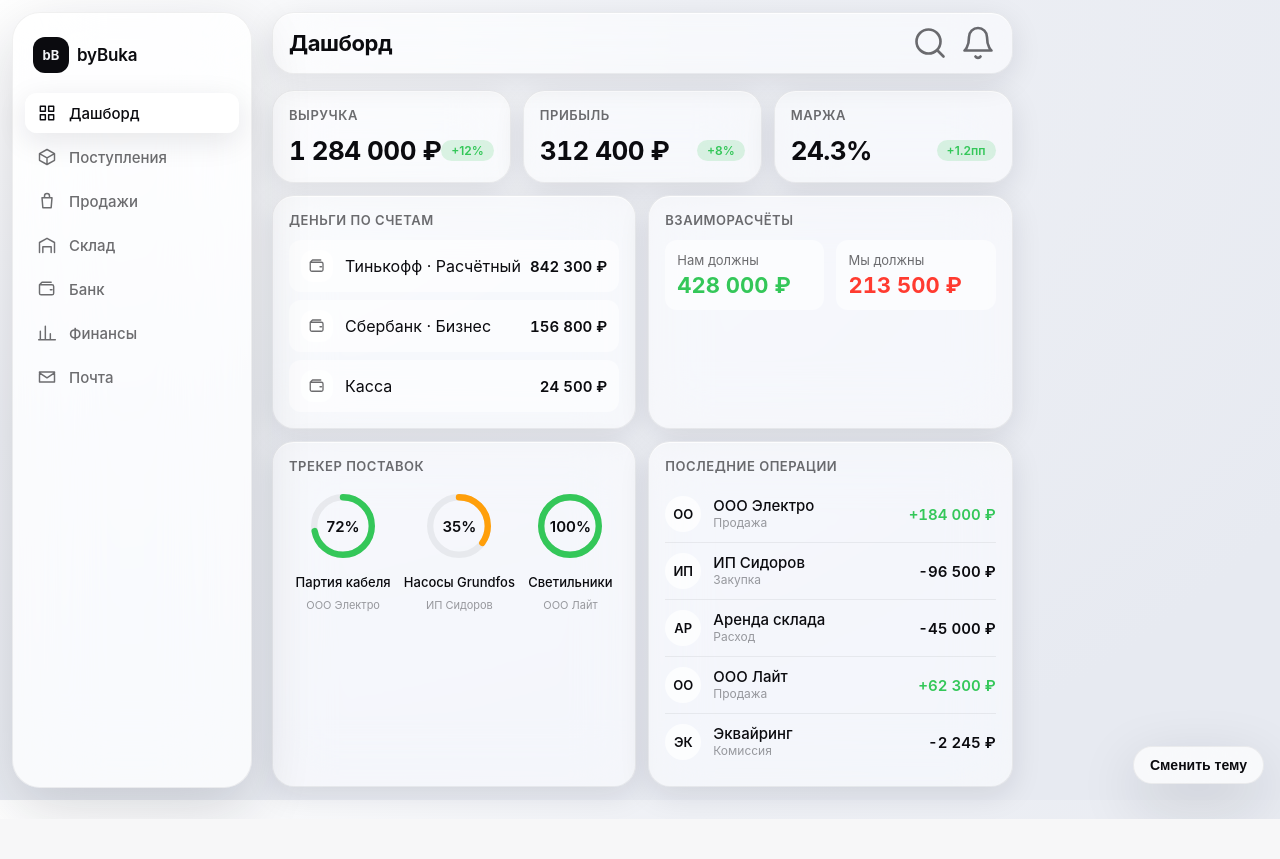
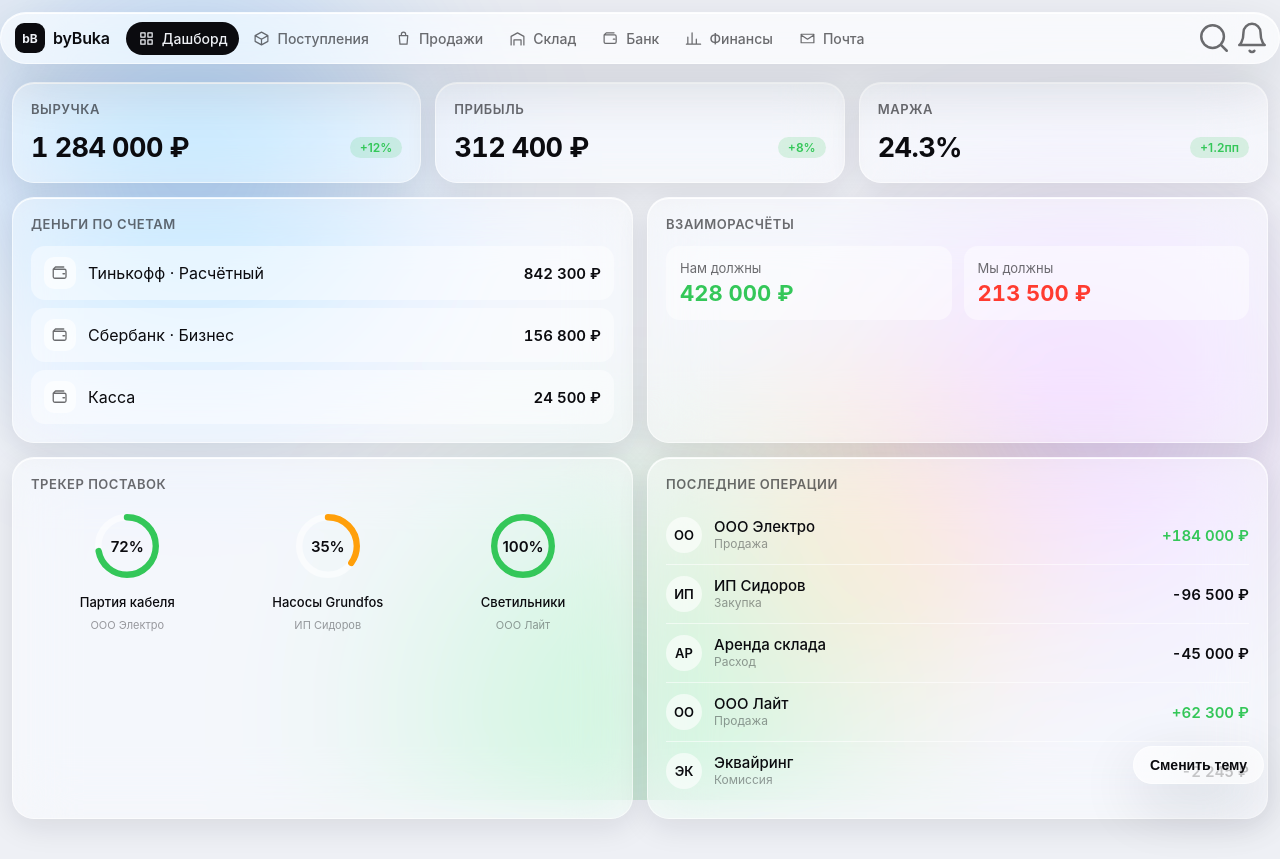
Before and after one commit to buyantk-timxfey/byB-WS, a Laravel app: page /preview.html in a window 1280 px wide. Before the commit the page ends 819 px from the top, so only its background shows below. Run offline with Laravel 12, Linux system fonts and the light colour scheme.

Commit message:
design(v2): верхняя навигация вместо сайдбара (как Apple) + цветная глубина фона для настоящего стекла
Co-Authored-By: Claude Opus 4.8 <noreply@anthropic.com>
Claude-Session: https://claude.ai/code/session_01R9rNEgtwbBXA3aXF9acmaZ

```diff
--- a/v2/preview.html
+++ b/v2/preview.html
@@ -6,58 +6,69 @@
 <title>byBuka 2.0 — превью дашборда</title>
 <style>
 :root{
-  --bg:#f2f3f7;
-  --bg-grad:radial-gradient(120% 120% at 0% 0%, #fff 0%, #eef0f5 45%, #e7eaf1 100%);
+  --bg:#eef0f5;
   --ink:#0b0b0f; --ink-2:rgba(11,11,15,.6); --ink-3:rgba(11,11,15,.4);
-  --glass-fill:rgba(255,255,255,.55); --glass-fill-strong:rgba(255,255,255,.72);
-  --glass-border:rgba(0,0,0,.06); --glass-highlight:rgba(255,255,255,.8);
-  --shadow:0 8px 30px rgba(17,22,40,.1); --shadow-lg:0 20px 60px rgba(17,22,40,.16);
+  --glass-fill:rgba(255,255,255,.45); --glass-fill-strong:rgba(255,255,255,.6);
+  --glass-border:rgba(255,255,255,.55); --glass-highlight:rgba(255,255,255,.9);
+  --shadow:0 8px 30px rgba(17,22,40,.1); --shadow-lg:0 20px 60px rgba(17,22,40,.14);
   --income:#34c759; --expense:#ff3b30; --warn:#ff9f0a;
-  --r-card:22px; --r-sheet:28px; --r-control:12px;
+  --r-card:22px; --r-sheet:26px; --r-control:12px;
+  --orb-a:rgba(10,132,255,.35); --orb-b:rgba(52,199,89,.3); --orb-c:rgba(175,82,222,.3); --orb-d:rgba(255,159,10,.25);
 }
-@media (prefers-color-scheme:dark){:root:not([data-theme]){--dark:1}}
-:root[data-theme="dark"], :root:not([data-theme]){}
 .dark, :root[data-theme="dark"]{
-  --bg:#0b0b0f; --bg-grad:radial-gradient(120% 120% at 0% 0%, #1b1d27 0%, #121319 50%, #0b0b0f 100%);
+  --bg:#0b0b0f;
   --ink:#f5f6f8; --ink-2:rgba(245,246,248,.62); --ink-3:rgba(245,246,248,.4);
-  --glass-fill:rgba(255,255,255,.06); --glass-fill-strong:rgba(255,255,255,.12);
-  --glass-border:rgba(255,255,255,.09); --glass-highlight:rgba(255,255,255,.14);
+  --glass-fill:rgba(255,255,255,.07); --glass-fill-strong:rgba(255,255,255,.12);
+  --glass-border:rgba(255,255,255,.12); --glass-highlight:rgba(255,255,255,.16);
   --shadow:0 10px 40px rgba(0,0,0,.5); --shadow-lg:0 24px 70px rgba(0,0,0,.6);
+  --orb-a:rgba(10,132,255,.45); --orb-b:rgba(52,199,89,.4); --orb-c:rgba(175,82,222,.45); --orb-d:rgba(255,159,10,.3);
 }
 *{box-sizing:border-box;margin:0;padding:0}
-body{min-height:100dvh;background:var(--bg);background-image:var(--bg-grad);background-attachment:fixed;color:var(--ink);
+html{color-scheme:light dark}
+body{min-height:100dvh;background:var(--bg);color:var(--ink);
   font-family:-apple-system,BlinkMacSystemFont,"SF Pro Text","SF Pro Display",system-ui,sans-serif;-webkit-font-smoothing:antialiased}
+/* Цветная глубина фона — чтобы стекло реально преломляло (как у Apple) */
+.orbs{position:fixed;inset:0;z-index:-1;overflow:hidden;pointer-events:none}
+.orbs::before,.orbs::after,.orb3{content:"";position:absolute;border-radius:50%;filter:blur(80px)}
+.orbs::before{width:46vw;height:46vw;left:-8vw;top:-10vw;background:radial-gradient(circle,var(--orb-a),transparent 70%)}
+.orbs::after{width:42vw;height:42vw;right:-6vw;top:18vh;background:radial-gradient(circle,var(--orb-c),transparent 70%)}
+.orb3{width:50vw;height:50vw;left:24vw;bottom:-18vw;background:radial-gradient(circle,var(--orb-b),transparent 70%)}
+.orb4{content:"";position:absolute;width:34vw;height:34vw;right:14vw;bottom:6vh;border-radius:50%;filter:blur(80px);background:radial-gradient(circle,var(--orb-d),transparent 70%)}
 .tnum{font-variant-numeric:tabular-nums}
-.glass{background:var(--glass-fill);backdrop-filter:blur(28px) saturate(180%);-webkit-backdrop-filter:blur(28px) saturate(180%);
+.glass{background:var(--glass-fill);backdrop-filter:blur(30px) saturate(190%);-webkit-backdrop-filter:blur(30px) saturate(190%);
   border:1px solid var(--glass-border);box-shadow:var(--shadow),inset 0 1px 0 var(--glass-highlight);border-radius:var(--r-card)}
-.glass-strong{background:var(--glass-fill-strong);backdrop-filter:blur(40px) saturate(180%);-webkit-backdrop-filter:blur(40px) saturate(180%);
-  border:1px solid var(--glass-border);box-shadow:var(--shadow-lg),inset 0 1px 0 var(--glass-highlight);border-radius:var(--r-sheet)}
-.layout{display:flex;gap:0}
-.sidebar{position:fixed;left:12px;top:12px;bottom:12px;width:240px;display:flex;flex-direction:column;padding:12px;z-index:30}
-.logo{display:flex;align-items:center;gap:8px;padding:12px 8px}
-.logo .mark{width:36px;height:36px;border-radius:12px;background:var(--ink);color:var(--bg);display:flex;align-items:center;justify-content:center;font-weight:700;font-size:13px}
-.logo .name{font-size:17px;font-weight:600;letter-spacing:-.01em}
-.nav{margin-top:8px;display:flex;flex-direction:column;gap:4px;flex:1}
-.nav a{display:flex;align-items:center;gap:12px;padding:10px 12px;border-radius:12px;color:var(--ink-2);text-decoration:none;font-size:15px;font-weight:500}
-.nav a.active{background:var(--glass-fill-strong);color:var(--ink);box-shadow:var(--shadow)}
-.nav svg{width:20px;height:20px}
-.main{margin-left:260px;padding:0 12px 32px}
-.topbar{position:sticky;top:12px;z-index:20;margin:12px 0 16px;padding:12px 16px;display:flex;align-items:center;gap:12px}
-.topbar h1{font-size:22px;font-weight:700;letter-spacing:-.02em;flex:1}
-.icbtn{width:36px;height:36px;border:0;background:transparent;color:var(--ink-2);display:flex;align-items:center;justify-content:center;border-radius:12px;cursor:pointer}
-.grid{display:grid;grid-template-columns:repeat(6,1fr);gap:12px}
-.w{padding:16px;display:flex;flex-direction:column}
-.w h2{font-size:13px;font-weight:600;text-transform:uppercase;letter-spacing:.04em;color:var(--ink-2);margin-bottom:12px}
+.glass-strong{background:var(--glass-fill-strong);backdrop-filter:blur(40px) saturate(190%);-webkit-backdrop-filter:blur(40px) saturate(190%);
+  border:1px solid var(--glass-border);box-shadow:var(--shadow-lg),inset 0 1px 0 var(--glass-highlight);border-radius:999px}
+
+/* ВЕРХНЯЯ ПОЛОСА-НАВИГАЦИЯ (как Apple) */
+.topnav{position:sticky;top:12px;z-index:30;margin:12px auto 18px;max-width:1400px;display:flex;align-items:center;gap:10px;padding:8px 10px 8px 14px}
+.brand{display:flex;align-items:center;gap:8px;padding-right:6px}
+.brand .mark{width:30px;height:30px;border-radius:9px;background:var(--ink);color:var(--bg);display:flex;align-items:center;justify-content:center;font-weight:700;font-size:12px}
+.brand .name{font-size:16px;font-weight:600;letter-spacing:-.01em;white-space:nowrap}
+.links{display:flex;align-items:center;gap:2px;flex:1;overflow-x:auto;scrollbar-width:none}
+.links::-webkit-scrollbar{display:none}
+.links a{display:flex;align-items:center;gap:7px;padding:8px 12px;border-radius:999px;color:var(--ink-2);text-decoration:none;font-size:14px;font-weight:500;white-space:nowrap}
+.links a.active{background:var(--ink);color:var(--bg)}
+.links a:not(.active):hover{color:var(--ink)}
+.links svg{width:17px;height:17px}
+.actions{display:flex;align-items:center;gap:4px}
+.icbtn{width:34px;height:34px;border:0;background:transparent;color:var(--ink-2);display:flex;align-items:center;justify-content:center;border-radius:999px;cursor:pointer}
+.icbtn:hover{color:var(--ink);background:var(--glass-fill)}
+
+.container{max-width:1400px;margin:0 auto;padding:0 12px 40px}
+.grid{display:grid;grid-template-columns:repeat(6,1fr);gap:14px}
+.w{padding:18px;display:flex;flex-direction:column}
+.w h2{font-size:13px;font-weight:600;text-transform:uppercase;letter-spacing:.04em;color:var(--ink-2);margin-bottom:14px}
 .col2{grid-column:span 2}.col3{grid-column:span 3}
-.kpi-val{font-size:26px;font-weight:700;letter-spacing:-.02em}
+.kpi-val{font-size:27px;font-weight:700;letter-spacing:-.02em}
 .pill{border-radius:999px;font-weight:600;font-size:12px;padding:3px 10px;background:rgba(52,199,89,.16);color:var(--income)}
 .row{display:flex;align-items:center;justify-content:space-between}
 .acc{display:flex;flex-direction:column;gap:8px}
-.acc .item{display:flex;align-items:center;justify-content:space-between;padding:10px 12px;border-radius:12px;background:var(--glass-fill)}
+.acc .item{display:flex;align-items:center;justify-content:space-between;padding:11px 13px;border-radius:14px;background:var(--glass-fill)}
 .acc .left{display:flex;align-items:center;gap:12px}
-.chip{width:32px;height:32px;border-radius:12px;background:var(--glass-fill-strong);display:flex;align-items:center;justify-content:center;color:var(--ink-2)}
+.chip{width:32px;height:32px;border-radius:10px;background:var(--glass-fill-strong);display:flex;align-items:center;justify-content:center;color:var(--ink-2)}
 .debt{display:grid;grid-template-columns:1fr 1fr;gap:12px}
-.debt .b{border-radius:12px;padding:12px;background:var(--glass-fill)}
+.debt .b{border-radius:14px;padding:14px;background:var(--glass-fill)}
 .debt .lbl{font-size:13px;color:var(--ink-2)}
 .debt .num{margin-top:4px;font-size:22px;font-weight:700}
 .track{display:flex;justify-content:space-around}
@@ -65,33 +76,31 @@ body{min-height:100dvh;background:var(--bg);background-image:var(--bg-grad);back
 .ring{position:relative;width:80px;height:80px;display:flex;align-items:center;justify-content:center}
 .ring svg{transform:rotate(-90deg)}
 .ring span{position:absolute;font-size:15px;font-weight:600}
-.tx .t{display:flex;align-items:center;justify-content:space-between;padding:10px 0;border-bottom:1px solid var(--glass-border)}
+.tx .t{display:flex;align-items:center;justify-content:space-between;padding:11px 0;border-bottom:1px solid var(--glass-border)}
 .tx .t:last-child{border-bottom:0}
 .tx .left{display:flex;align-items:center;gap:12px}
 .av{width:36px;height:36px;border-radius:999px;background:var(--glass-fill-strong);display:flex;align-items:center;justify-content:center;font-size:13px;font-weight:600}
 .tx .nm{font-size:15px;font-weight:500;line-height:1.1}
 .tx .cat{font-size:12px;color:var(--ink-3)}
 .amt{font-size:15px;font-weight:600}
-.tabbar{display:none}
-.themebtn{position:fixed;right:16px;bottom:16px;z-index:50;padding:10px 16px;border:0;border-radius:999px;font-size:14px;font-weight:600;cursor:pointer;
-  background:var(--glass-fill-strong);backdrop-filter:blur(30px);color:var(--ink);box-shadow:var(--shadow-lg);border:1px solid var(--glass-border)}
-@media (max-width:900px){
-  .sidebar{display:none}
-  .main{margin-left:0;padding-bottom:96px}
+.themebtn{position:fixed;right:16px;bottom:16px;z-index:50;padding:10px 16px;border:1px solid var(--glass-border);border-radius:999px;font-size:14px;font-weight:600;cursor:pointer;
+  background:var(--glass-fill-strong);backdrop-filter:blur(30px);-webkit-backdrop-filter:blur(30px);color:var(--ink);box-shadow:var(--shadow-lg)}
+@media (max-width:820px){
   .grid{grid-template-columns:repeat(2,1fr)}
-  .col3{grid-column:span 2}
-  .tabbar{display:flex;position:fixed;left:12px;right:12px;bottom:12px;z-index:40;padding:8px;justify-content:space-around}
-  .tabbar a{display:flex;flex-direction:column;align-items:center;gap:4px;color:var(--ink-3);text-decoration:none;font-size:11px;font-weight:500;flex:1;padding:6px 0}
-  .tabbar a.active{color:var(--ink)} .tabbar svg{width:22px;height:22px}
-  .themebtn{bottom:96px}
+  .col3{grid-column:span 2}.col2{grid-column:span 1}
+  .brand .name{display:none}
+}
+@media (max-width:560px){
+  .col2{grid-column:span 2}
 }
 </style>
 </head>
 <body>
-<div class="layout">
-  <aside class="sidebar glass-strong">
-    <div class="logo"><div class="mark">bB</div><div class="name">byBuka</div></div>
-    <nav class="nav">
+<div class="orbs"><div class="orb3"></div><div class="orb4"></div></div>
+
+<header class="topnav glass-strong">
+  <div class="brand"><div class="mark">bB</div><div class="name">byBuka</div></div>
+  <nav class="links">
     <a class="active" href="#"><svg viewBox="0 0 24 24" fill="none" stroke="currentColor" stroke-width="1.75" stroke-linecap="round" stroke-linejoin="round"><path d="M4 4h6v6H4zM14 4h6v6h-6zM4 14h6v6H4zM14 14h6v6h-6z"/></svg>Дашборд</a>
     <a href="#"><svg viewBox="0 0 24 24" fill="none" stroke="currentColor" stroke-width="1.75" stroke-linecap="round" stroke-linejoin="round"><path d="M21 8l-9-5-9 5 9 5 9-5zM3 8v8l9 5 9-5V8M12 13v8"/></svg>Поступления</a>
     <a href="#"><svg viewBox="0 0 24 24" fill="none" stroke="currentColor" stroke-width="1.75" stroke-linecap="round" stroke-linejoin="round"><path d="M6 8h12l-1 12H7L6 8zM9 8V6a3 3 0 0 1 6 0v2"/></svg>Продажи</a>
@@ -100,14 +109,13 @@ body{min-height:100dvh;background:var(--bg);background-image:var(--bg-grad);back
     <a href="#"><svg viewBox="0 0 24 24" fill="none" stroke="currentColor" stroke-width="1.75" stroke-linecap="round" stroke-linejoin="round"><path d="M4 20V10M10 20V4M16 20v-7M22 20H2"/></svg>Финансы</a>
     <a href="#"><svg viewBox="0 0 24 24" fill="none" stroke="currentColor" stroke-width="1.75" stroke-linecap="round" stroke-linejoin="round"><path d="M3 6h18v12H3zM3 7l9 6 9-6"/></svg>Почта</a>
   </nav>
-  </aside>
-
-  <main class="main">
-    <header class="topbar glass"><h1>Дашборд</h1>
+  <div class="actions">
     <button class="icbtn"><svg viewBox="0 0 24 24" fill="none" stroke="currentColor" stroke-width="1.75" stroke-linecap="round" stroke-linejoin="round"><path d="M11 19a8 8 0 1 0 0-16 8 8 0 0 0 0 16zM21 21l-4.3-4.3"/></svg></button>
     <button class="icbtn"><svg viewBox="0 0 24 24" fill="none" stroke="currentColor" stroke-width="1.75" stroke-linecap="round" stroke-linejoin="round"><path d="M18 8a6 6 0 1 0-12 0c0 7-3 9-3 9h18s-3-2-3-9M13.7 21a2 2 0 0 1-3.4 0"/></svg></button>
+  </div>
 </header>
 
+<main class="container">
   <div class="grid">
     <div class="w glass col2"><h2>Выручка</h2><div class="row"><span class="kpi-val tnum">1 284 000 ₽</span><span class="pill">+12%</span></div></div>
     <div class="w glass col2"><h2>Прибыль</h2><div class="row"><span class="kpi-val tnum">312 400 ₽</span><span class="pill">+8%</span></div></div>
@@ -147,14 +155,6 @@ body{min-height:100dvh;background:var(--bg);background-image:var(--bg-grad);back
     </div>
   </div>
 </main>
-</div>
-
-<nav class="tabbar glass-strong">
-  <a class="active" href="#"><svg viewBox="0 0 24 24" fill="none" stroke="currentColor" stroke-width="1.75" stroke-linecap="round" stroke-linejoin="round"><path d="M4 4h6v6H4zM14 4h6v6h-6zM4 14h6v6H4zM14 14h6v6h-6z"/></svg>Главная</a>
-  <a href="#"><svg viewBox="0 0 24 24" fill="none" stroke="currentColor" stroke-width="1.75" stroke-linecap="round" stroke-linejoin="round"><path d="M21 8l-9-5-9 5 9 5 9-5zM3 8v8l9 5 9-5V8M12 13v8"/></svg>Поступления</a>
-  <a href="#"><svg viewBox="0 0 24 24" fill="none" stroke="currentColor" stroke-width="1.75" stroke-linecap="round" stroke-linejoin="round"><path d="M6 8h12l-1 12H7L6 8zM9 8V6a3 3 0 0 1 6 0v2"/></svg>Продажи</a>
-  <a href="#"><svg viewBox="0 0 24 24" fill="none" stroke="currentColor" stroke-width="1.75" stroke-linecap="round" stroke-linejoin="round"><path d="M3 7h15a2 2 0 0 1 2 2v8a2 2 0 0 1-2 2H5a2 2 0 0 1-2-2V7z"/></svg>Банк</a>
-</nav>
 
 <button class="themebtn" onclick="(function(){var r=document.documentElement;var t=r.getAttribute('data-theme');var n=t==='dark'?'light':(t==='light'?'dark':'dark');r.setAttribute('data-theme',n);this.textContent=n==='dark'?'☾ Тёмная':'☀ Светлая';}).call(this)">Сменить тему</button>
 </body>
--- a/v2/resources/js/Pages/Dashboard.vue
+++ b/v2/resources/js/Pages/Dashboard.vue
@@ -39,10 +39,6 @@ const tx = [
     <Head title="Дашборд" />
 
     <AppShell>
-        <template #title>
-            <h1 class="text-[22px] font-bold tracking-tight">Дашборд</h1>
-        </template>
-
         <div class="grid grid-cols-2 gap-3 lg:grid-cols-6">
             <!-- KPI -->
             <Widget
```
Also changed, not shown: v2/resources/css/app.css (+48 -24 lines), v2/resources/js/Layouts/AppShell.vue (+32 -88 lines). Lines whose indentation alone changed are shown as unchanged.
